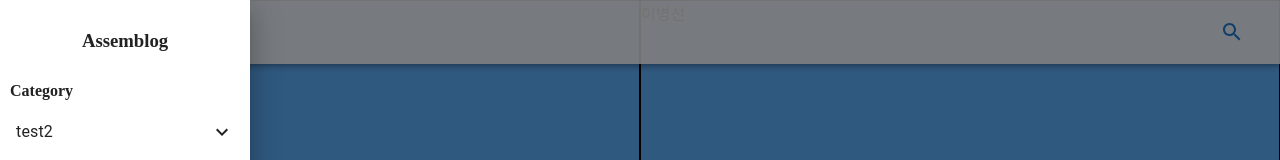
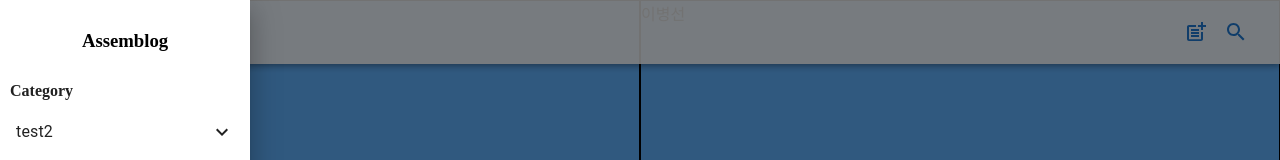
Before and after one commit to ehdrjs4502/assemblog, a Next.js app: page / in a window 1280 px wide. Both pictures are taken after a click on the button 32 px from the left and 32 px from the top of the page. Shown: the top 160 px of the page. Built offline with nearby package versions, Linux system fonts and the light colour scheme.

Commit message:
0703 카테고리 구현중

```diff
--- a/src/components/DrawerHeader.tsx
+++ b/src/components/DrawerHeader.tsx
@@ -1,8 +1,12 @@
+import Link from "next/link"
+
 export default function DrawerHeader() {
     return (
         <>
             <div className="drawer-header">
-                <h3>Assemblog</h3>
+                <Link href='/' style={{color:'black', textDecoration:"none"}}>
+                    <h3>Assemblog</h3>
+                </Link>
             </div>
 
             <style jsx>
--- a/src/components/Navigation.tsx
+++ b/src/components/Navigation.tsx
@@ -8,7 +8,8 @@ import SearchIcon from '@mui/icons-material/Search'
 import { Drawer } from '@mui/material'
 import Category from './categories/Category'
 import DrawerHeader from './DrawerHeader'
-import axios from 'axios'
+import PostAddIcon from '@mui/icons-material/PostAdd';
+import { useRouter } from 'next/router'
 
 interface CategoryItem {
     id: number
@@ -19,11 +20,12 @@ interface CategoryItem {
 }
 
 export default function Navigation({ contentRef }: any) {
-    const [scrollPosition, setScrollPosition] = useState<number>(0) // 현재 스크롤 위치
-    const [isDrawerOpen, setIsDrawerOpen] = useState(false) // 사이드바 열지말지 상태
-    const [list, setList] = useState<CategoryItem[]>([])
+    const [scrollPosition, setScrollPosition] = useState<number>(0); // 현재 스크롤 위치
+    const [isDrawerOpen, setIsDrawerOpen] = useState(false); // 사이드바 열지말지 상태
+    const [list, setList] = useState<CategoryItem[]>([]);
+    const router = useRouter();
 
-    let contentTop;
+    let contentTop!: number;
 
     if(contentRef !== '') {
         contentTop = contentRef.current?.offsetTop // 콘텐츠 영역 top 위치
@@ -115,11 +117,16 @@ export default function Navigation({ contentRef }: any) {
 
     useEffect(() => {
         window.addEventListener('scroll', updateScroll)
-    })
+    });
 
     useEffect(() => {
         getCategories();
-    }, [])
+    }, []);
+
+    useEffect(() => {
+        setIsDrawerOpen(false);
+        console.log(isDrawerOpen);
+    },[router.asPath]);
 
     return (
         <>
@@ -133,8 +140,11 @@ export default function Navigation({ contentRef }: any) {
                         sx={{ mr: 2 }}>
                         <MenuIcon />
                     </IconButton>
-                    <Typography variant="h6" component="div" sx={{ flexGrow: 1 }}></Typography>
-                    <IconButton size="large" aria-label="search" color="primary">
+                    <Typography variant="h6" component="div" sx={{ flexGrow: 1 }}>ㅎㅇ</Typography>
+                    <IconButton color='primary' onClick={() => router.push('/post/new')}>
+                        <PostAddIcon />
+                    </IconButton>
+                    <IconButton aria-label="search" color="primary">
                         <SearchIcon />
                     </IconButton>
                 </Toolbar>
--- a/src/components/categories/Category.tsx
+++ b/src/components/categories/Category.tsx
@@ -7,6 +7,7 @@ import VisibilityIcon from '@mui/icons-material/Visibility';
 import VisibilityOffIcon from '@mui/icons-material/VisibilityOff';
 
 import { Cookies } from 'react-cookie'
+import { useRouter } from 'next/router'
 
 interface CategoryItem {
     id: number
@@ -28,10 +29,11 @@ type userInfo = {
 }
 
 export default function Category({list, getCategories}: Props) {
-    const [isLogin, setIsLogin] = useState<boolean>(false) // 로그인 되어있는지 확인
-    const [addCategoryModalOpen, setAddCategoryModalOpen] = useState<boolean>(false) // 모달 상태
+    const [isLogin, setIsLogin] = useState<boolean>(false); // 로그인 되어있는지 확인
+    const [addCategoryModalOpen, setAddCategoryModalOpen] = useState<boolean>(false); // 모달 상태
     const [onHide, setOnHide] = useState<boolean>(false); // 숨김 카테고리 상태
-    const cookie = new Cookies()
+    const cookie = new Cookies();
+    const router = useRouter();
     const userInfo: userInfo = {
         email: cookie.get('email'),
         accessToken: cookie.get('accessToken'), // 액세스 토큰 저장
@@ -48,7 +50,7 @@ export default function Category({list, getCategories}: Props) {
     return (
         <>
             <div className="category-header">
-                <span>Category</span>
+                <span onClick={() => router.push('/category')}>Category</span>
                 {isLogin ? (
                     <div className="admin-settings">
                         <IconButton onClick={() => setOnHide(!onHide)}>
@@ -107,6 +109,10 @@ export default function Category({list, getCategories}: Props) {
                         font-weight: bold;
                     }
 
+                    .category-header span:hover {
+                        cursor: pointer;
+                    }
+
                     .admin-settings {
                         margin-left: auto;
                         margin-right: 9px;
--- a/src/components/categories/CategoryList.tsx
+++ b/src/components/categories/CategoryList.tsx
@@ -51,12 +51,12 @@ export default function CategoryList({ list, isLogin, userInfo, getCategories, i
     const onClick = (id: number, title: string, childTitle: string) => { // 해당 카테고리 포스트 보러가기
         if(childTitle === '') {
             router.push({
-                pathname: `/category/${title}/${id}`,
+                pathname: `/category/${title}`,
                 query: {id: id, title: title},
             },`/category/${title}`);
         } else {
             router.push({
-                pathname: `/category/${title}/${id}/${childTitle}`,
+                pathname: `/category/${title}/${childTitle}`,
                 query: {id: id, title: childTitle},
             },`/category/${title}/${childTitle}`);
         }
--- a/src/pages/post/new.tsx
+++ b/src/pages/post/new.tsx
@@ -1,8 +1,10 @@
 import Navigation from "@/components/Navigation";
+import HeadTitle from "@/components/HeadTitle";
 
 export default function newPost() {
     return (
         <>
+            <HeadTitle title="Create Post" />
             <Navigation contentRef={''}/>
             <h4>새 글 작성 페이지 (마크다운 에디터 라이브러리 사용 예정)</h4>
         </>
```
Also changed, not shown: src/pages/category/[...cid].tsx (+19 -4 lines).
